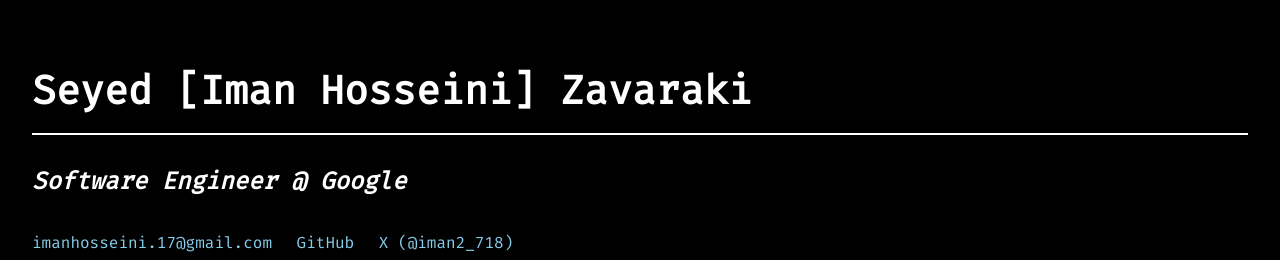
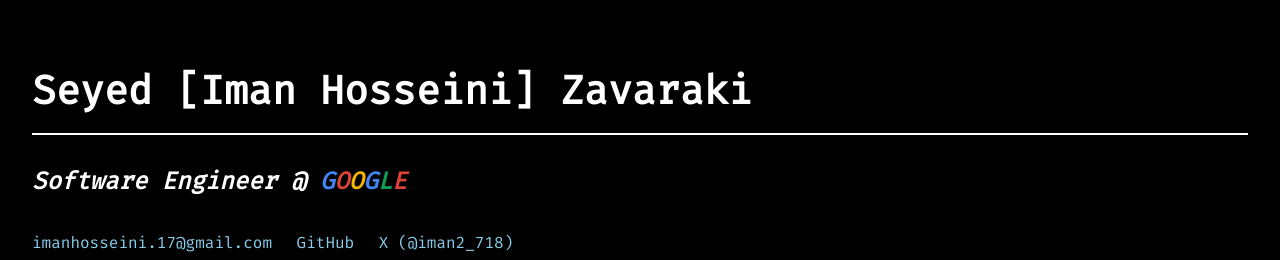
Before and after one commit to ImanHosseini/ImanHosseini.github.io, a plain HTML site: page index.html in a window 1280 px wide. Shown: the top 260 px of the page. Drawn offline with Linux system fonts and the light colour scheme.

Commit message:
Update index.html

```diff
--- a/index.html
+++ b/index.html
@@ -95,7 +95,7 @@
     <div class="container">
         <header>
             <h1>Seyed [Iman Hosseini] Zavaraki</h1>
-            <h2>Software Engineer @ Google</h2>
+            <h2>Software Engineer @ <font color="#4285F4">G</font><font color="#DB4437">O</font><font color="#F4B400">O</font><font color="#4285F4">G</font><font color="#0F9D58">L</font><font color="#DB4437">E</font></h2></h2>
             <div class="contact-info">
                 <a href="mailto:imanhosseini.17@gmail.com">imanhosseini.17@gmail.com</a>
                 <a href="https://github.com/ImanHosseini" target="_blank">GitHub</a>
```
